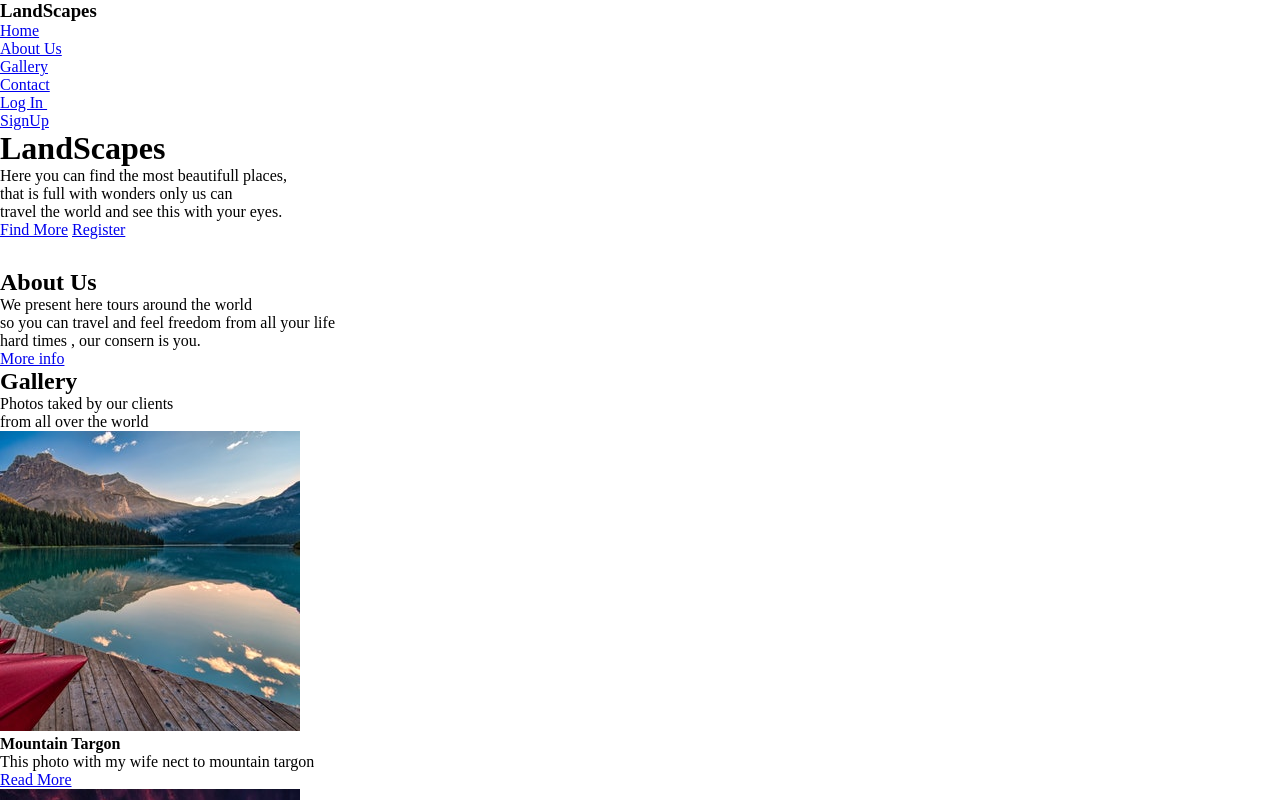
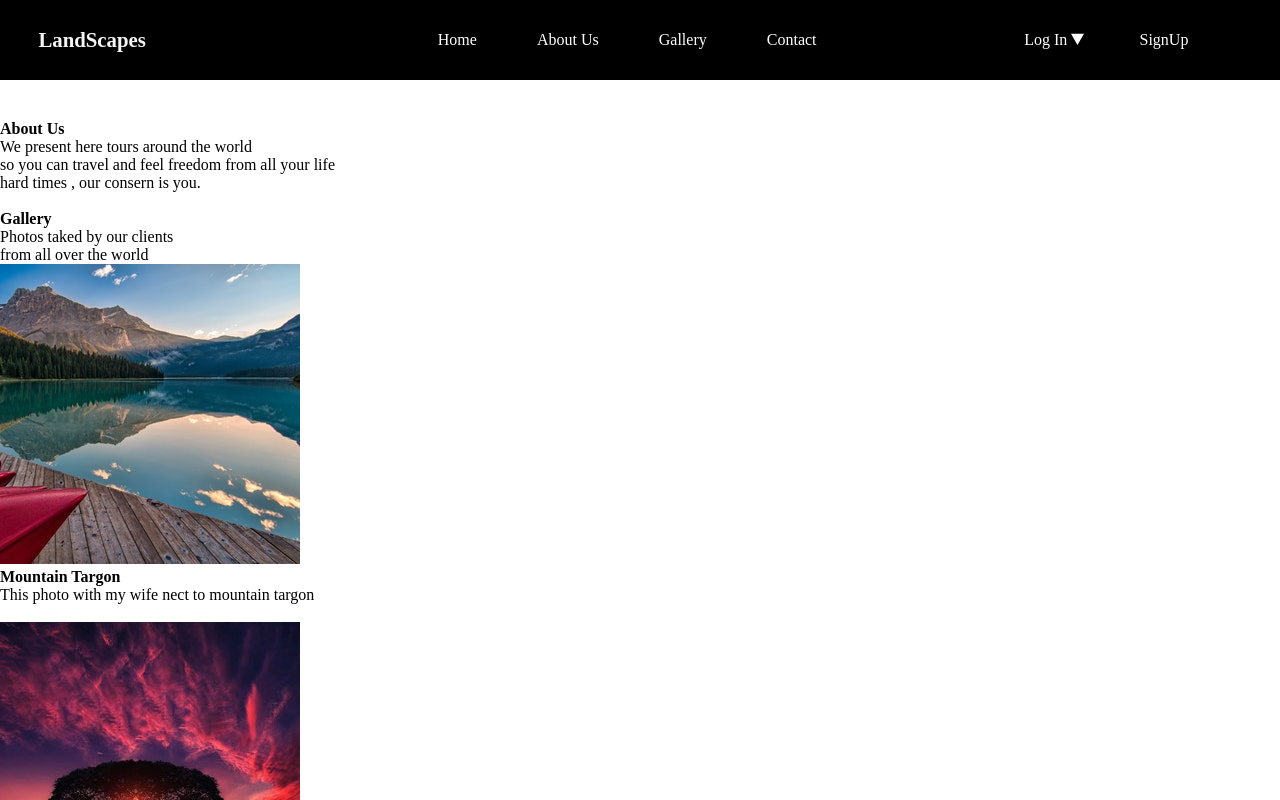
Before and after one commit to abdelalim2000/landscape, a plain HTML site: page index.html in a window 1280 px wide. Shown: the top 800 px of the page. Drawn offline with Linux system fonts and the light colour scheme.

Commit message:
Add some Styles

```diff
--- a/styles/main.scss
+++ b/styles/main.scss
@@ -4,4 +4,48 @@
     margin: 0;
     padding: 0;
     box-sizing: border-box;
+    font-size: 16px;
 }
+a{
+    text-decoration: none;
+    color: #ffffff;
+}
+
+li{
+    list-style: none;
+}
+
+nav{
+    width: 100%;
+    height: 10vh;
+    background: #000;
+    display: flex;
+    justify-content: space-between;
+    align-items: center;
+    position: fixed;
+
+    .logo{
+        color: whitesmoke;
+        flex: 1;
+        margin-left: 3%;
+
+        h3{
+            font-size: 1.3em;
+        }
+    }
+
+    .navbar{
+        display: flex;
+        justify-content: space-around;
+        align-items: center;
+        margin: 0px 150px;
+        flex: 2;
+    }
+    .setting{
+        display: flex;
+        justify-content: space-around;
+        align-items: center;
+        flex: 1;
+        margin-right: 5%;
+    }
+}
```
Also changed, not shown: styles/main.css, 1 other file.
